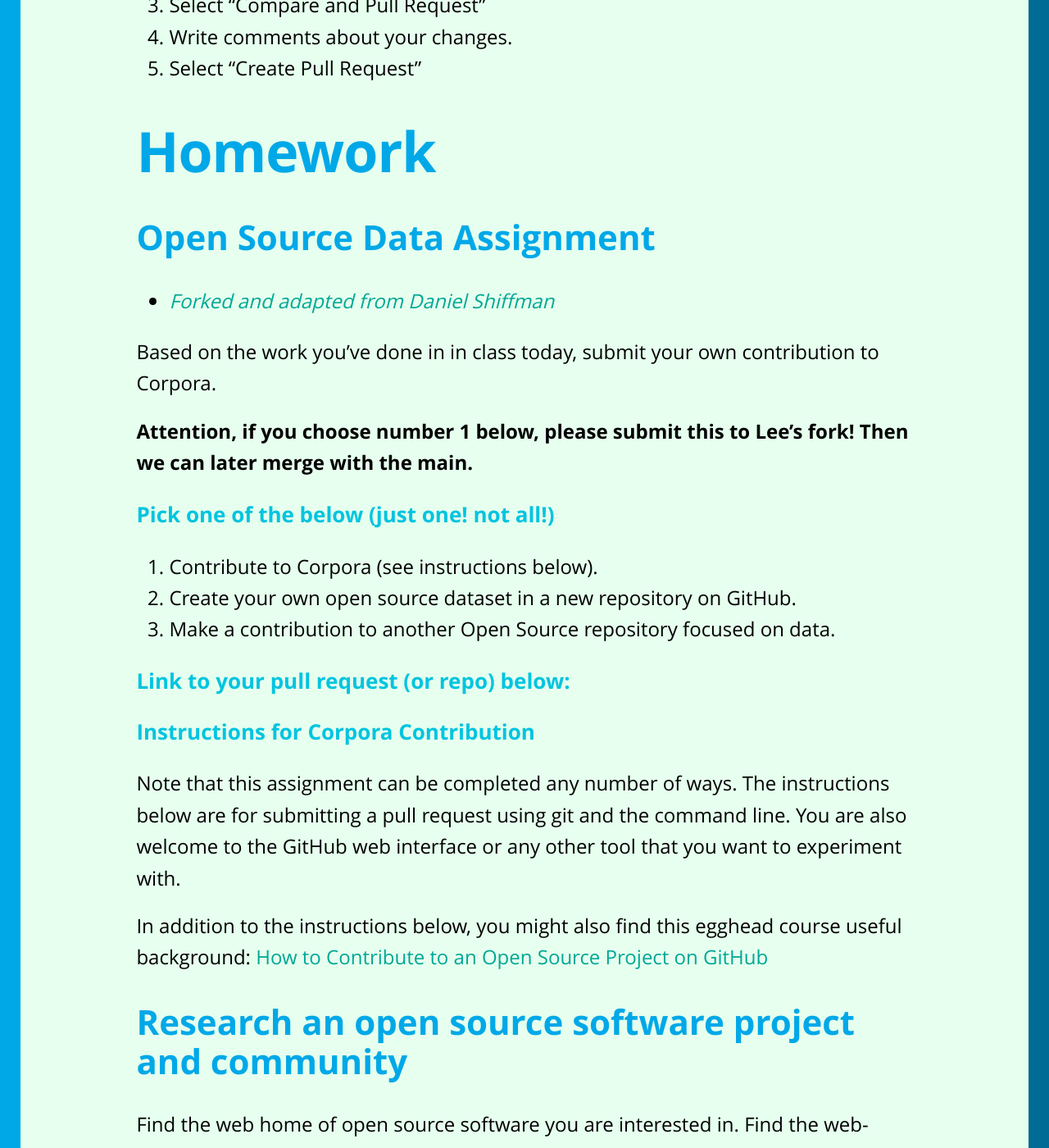
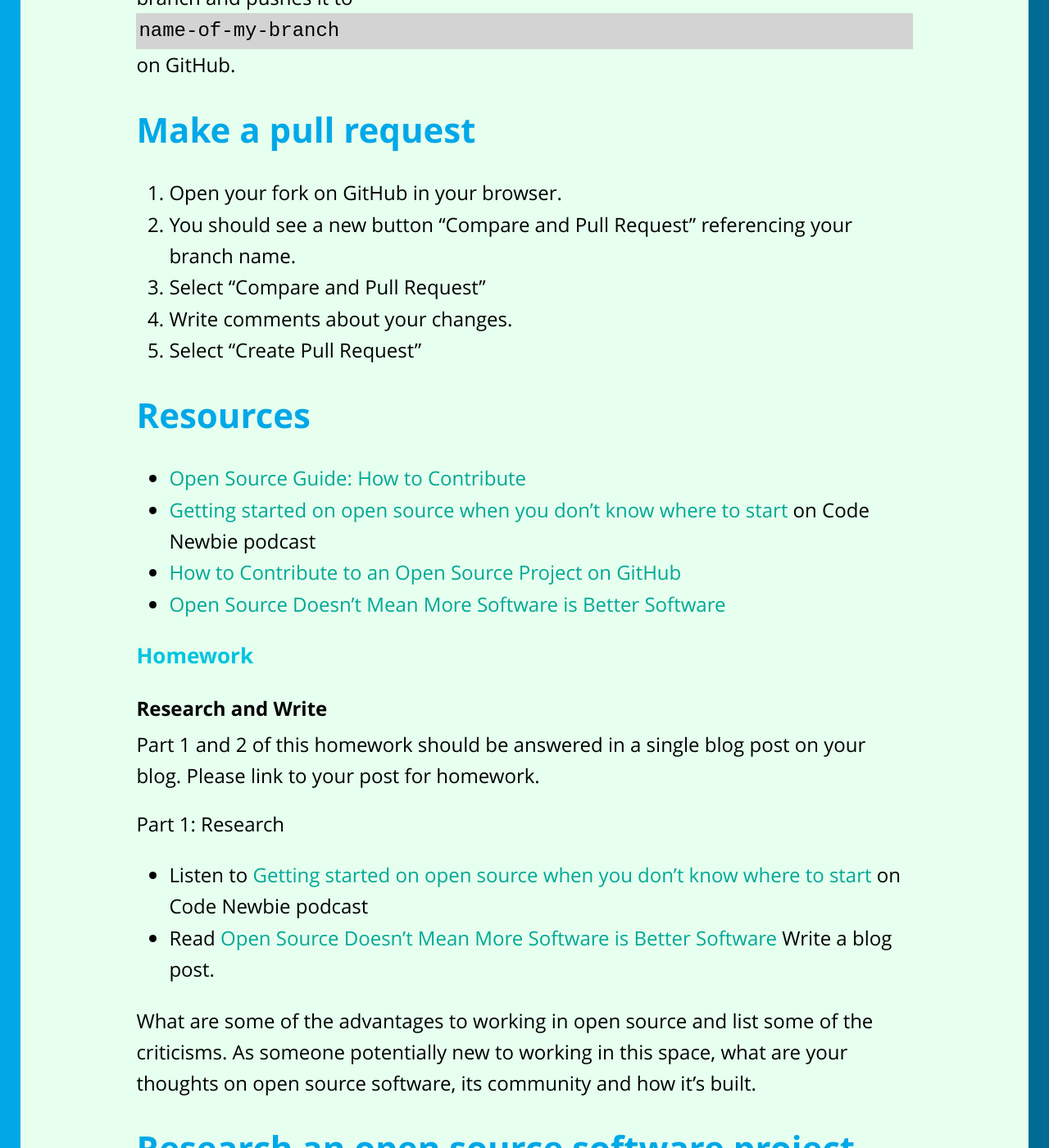
Before and after one commit to lee2sman/social_software_fall2023, a Jekyll site: the page built from _posts/2023-11-01-week10.md, in a window 1280 px wide and 1400 px high, scrolled down 5747 px. Shown: the whole window at 82% size. Built offline with Jekyll 4.4.1, drawn with Linux system fonts in a browser that asks for light colours; nearby versions of some CDN libraries; some of the changed text lies outside the part shown.

Commit message:
update week10

```diff
--- a/_posts/2023-11-01-week11.md
+++ b/_posts/2023-11-01-week10.md
@@ -1,28 +1,33 @@
 ---
 layout: post
-title: "Week 11: Contributing to Open Source"
+title: "Week 10: Contributing to Open Source"
 ---
 
 Today:
-- making contributions to an open source software project!
+- making contributions to an open source software project
+- working collaboratively on "Chirp"
 
-This week's social software: Documentation, Codes of Conduct and Contributing to Open Source software projects
+## Chirp front-end
 
-### Example projects
+Teams:
 
-Darius Kazemi's [Corpora](https://github.com/dariusk/corpora)
+Landing Page
+* coordinate with Documentation team and Icons team!
 
-[ml5.js](https://ml5js.org/)
+Documentation, License, CoC
+* figure out a system to write and/or finalize the CoC
+* what would an ideal README look like?
+* coordinate with Landing Page team
 
-[p5.js](http://github.com/processing/p5.js)
+Icons
+* coordinate with Accessibility Team
 
+Accessibility and mobile-responsive design
+* coordinate with accessibility team
 
-### Resources
-- [Open Source Tools for Content Creators](https://opensource.com/article/21/3/open-source-tools-web-design?utm_campaign=intrel)
-- [Open Source Tools for Artists](http://open-source-tools-for-artists.glitch.me/)
--
-- [Tiny Tools Directory](https://tinytools.directory/)
-
+Special Features Group  (alternative name: Team "Everything else")
+* Dark mode and input validation
+* if extra time, emotes!
 
 ## Install Git
 
@@ -144,30 +149,27 @@ This takes the local `master` branch and pushes it to `name-of-my-branch` on Git
 4. Write comments about your changes.
 5. Select "Create Pull Request"
 
+## Resources
 
-# Homework
+- [Open Source Guide: How to Contribute](https://opensource.guide/how-to-contribute/)
+- [Getting started on open source when you don't know where to start](https://www.codenewbie.org/podcast/getting-started-on-open-source-when-you-don-t-know-where-to-start) on Code Newbie podcast
+- [How to Contribute to an Open Source Project on GitHub](https://egghead.io/courses/how-to-contribute-to-an-open-source-project-on-github)
+- [Open Source Doesn't Mean More Software is Better Software](https://www.wired.com/story/more-software-isnt-better-software/)
 
-## Open Source Data Assignment
+### Homework
 
-- *[Forked and adapted from Daniel Shiffman](https://github.com/Open-Source-Studio-at-ITP/Syllabus/blob/source/data-assignment.md)*
+#### Research and Write
 
-Based on the work you've done in in class today, submit your own contribution to Corpora.
+Part 1 and 2 of this homework should be answered in a single blog post on your blog. Please link to your post for homework.
 
-**Attention, if you choose number 1 below, please submit this to Lee's fork! Then we can later merge with the main.**
+Part 1: Research
 
-### Pick one of the below (just one! not all!)
+- Listen to [Getting started on open source when you don't know where to start](https://www.codenewbie.org/podcast/getting-started-on-open-source-when-you-don-t-know-where-to-start) on Code Newbie podcast
+- Read [Open Source Doesn't Mean More Software is Better Software](https://www.wired.com/story/more-software-isnt-better-software/)
+Write a blog post.
 
-1. Contribute to Corpora (see instructions below).
-2. Create your own open source dataset in a new repository on GitHub.
-3. Make a contribution to another Open Source repository focused on data.
+What are some of the advantages to working in open source and list some of the criticisms. As someone potentially new to working in this space, what are your thoughts on open source software, its community and how it's built.
 
-### Link to your pull request (or repo) below:
-
-### Instructions for Corpora Contribution
-
-Note that this assignment can be completed any number of ways. The instructions below are for submitting a pull request using git and the command line. You are also welcome to the GitHub web interface or any other tool that you want to experiment with.
-
-In addition to the instructions below, you might also find this egghead course useful background: [How to Contribute to an Open Source Project on GitHub](https://egghead.io/courses/how-to-contribute-to-an-open-source-project-on-github)
 
 ## Research an open source software project and community
 
```
